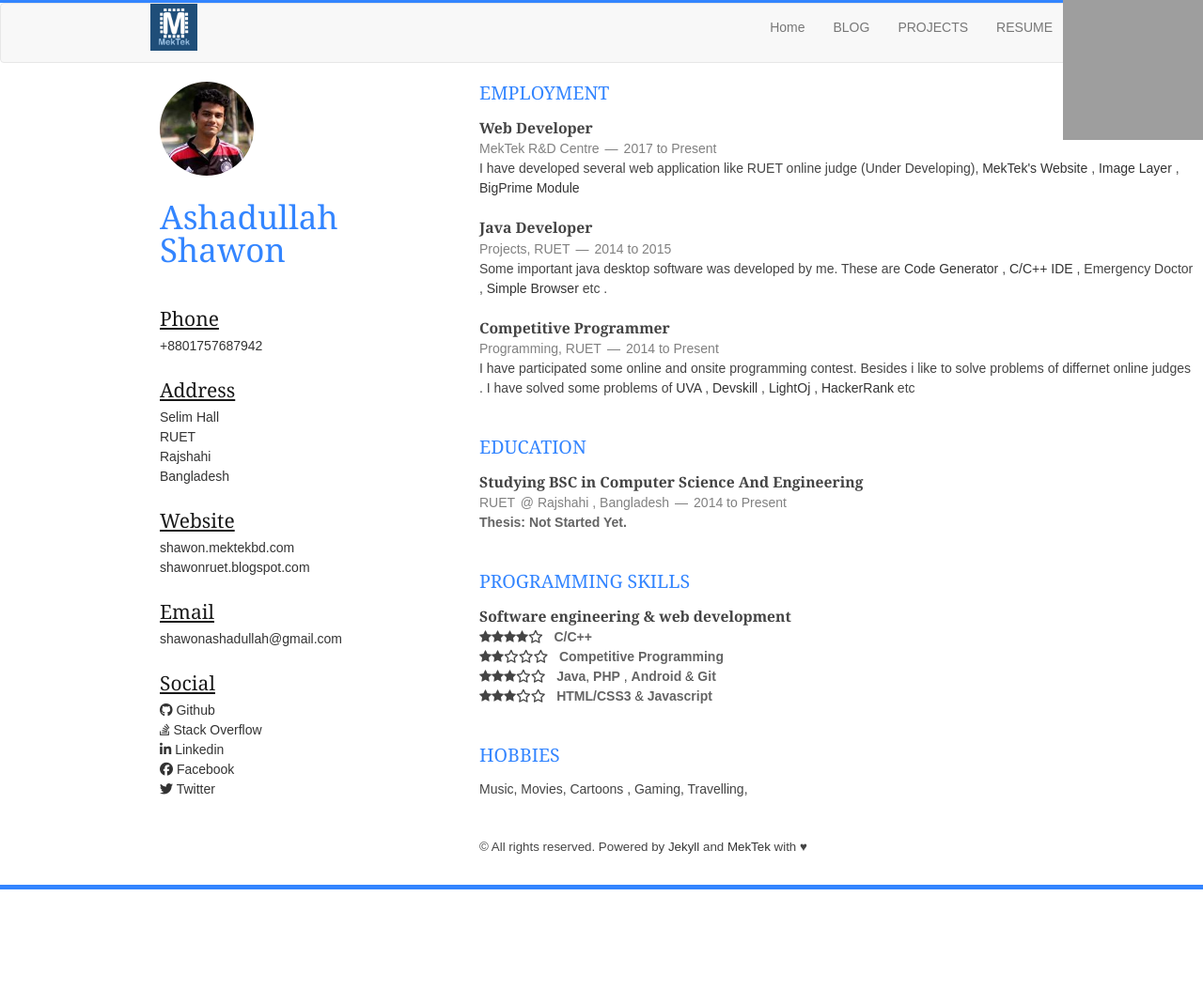
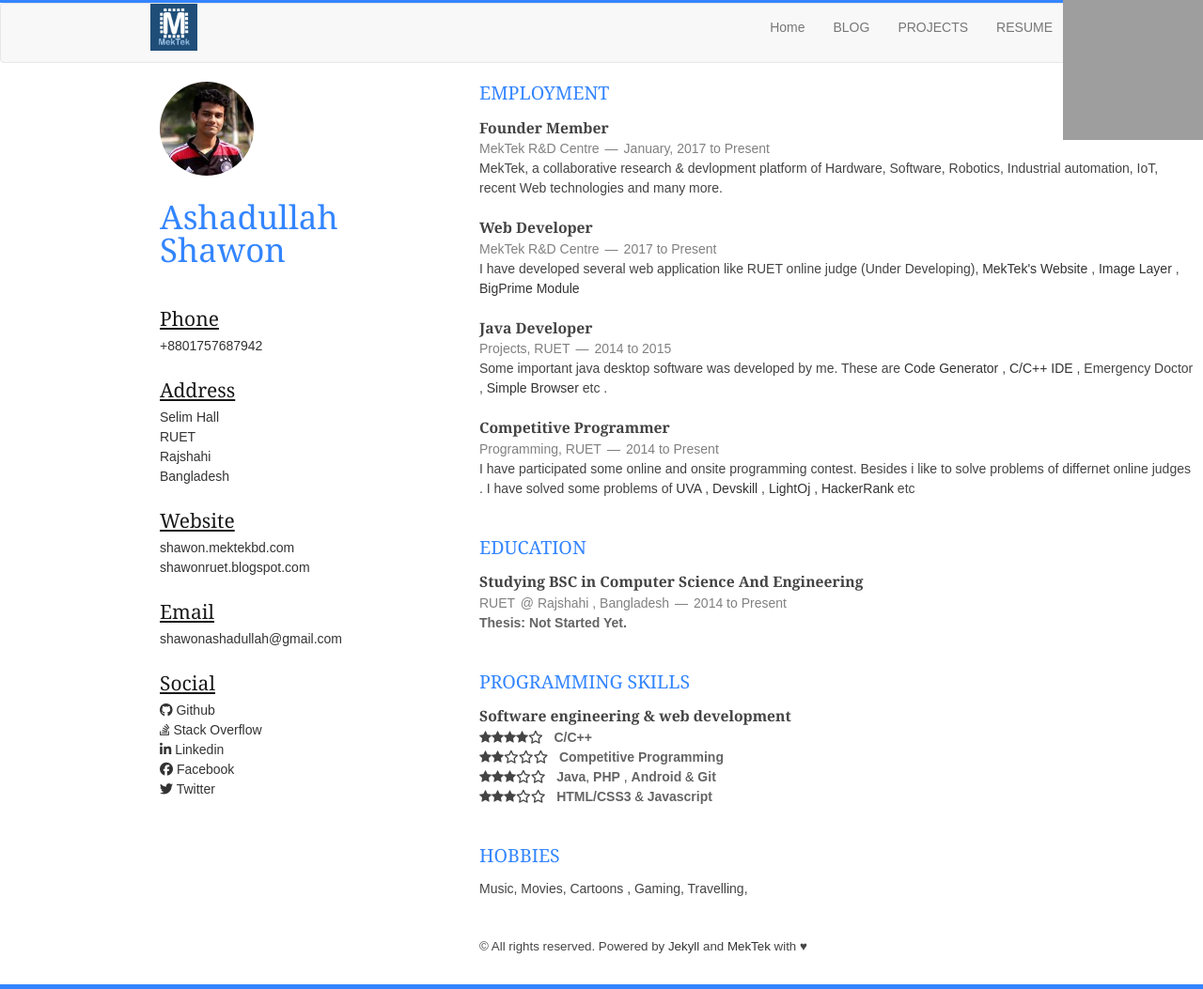
Before and after one commit to MekTekBD/shawon, a Jekyll site: the page built from resume.html, in a window 1280 px wide. Shown: the whole page at 94% size. Built offline with Jekyll 4.4.1, drawn with Linux system fonts in a browser that asks for light colours; nearby versions of some CDN libraries; library files that are not in the unit come from our copies; before the commit the page ends 947 px from its top, so only the background shows below that; grey boxes are pictures that could not be loaded.

Commit message:
Update resume.html

```diff
--- a/resume.html
+++ b/resume.html
@@ -106,6 +106,13 @@
 
         <section class="thirteen columns">
     <h1>Employment</h1>
+    <article>
+        <header>
+            <h1>Founder Member</h1>
+            <span><address>MekTek R&D Centre</address><time>January, 2017 to Present</time></span>
+        </header>
+        <p>MekTek, a collaborative research & devlopment platform of Hardware, Software, Robotics, Industrial automation, IoT, recent Web technologies and many more. </p>
+   </article>
     <article>
         <header>
             <h1>Web Developer</h1>
```
